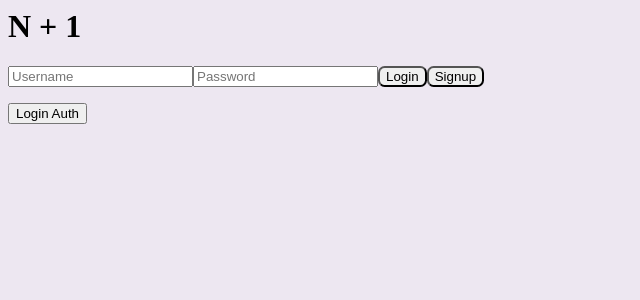
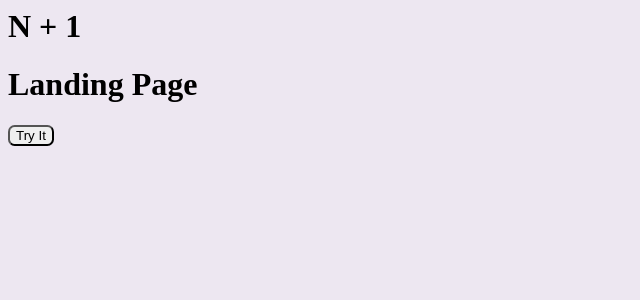
Before and after one commit to couloirr/N-Plus-One, a React app: page / in a window 1280 px wide. Shown: the top 300 px of the page, without its empty margins (0-640 px from the left). Built offline with nearby package versions, Linux system fonts and the light colour scheme.

Commit message:
added landing page and oauth redirect path

```diff
--- a/client/App.js
+++ b/client/App.js
@@ -2,13 +2,15 @@ import React from 'react';
 import { Routes, Route } from 'react-router-dom';
 import MainContainer from './containers/MainContainer';
 import { LoginPage } from './containers/LoginPage';
+import { LandingPage } from './containers/LandingPage';
 import './css/app.css';
 
 export default function App() {
   return (
     <Routes>
+      <Route path="/" element={<LandingPage />} />
       <Route path="/home" element={<MainContainer />} />
-      <Route path="/" element={<LoginPage />} />
+      <Route path="/login" element={<LoginPage />} />
     </Routes>
   );
 }
--- /dev/null
+++ b/client/containers/LandingPage.js
@@ -0,0 +1,17 @@
+import React from 'react';
+import { useNavigate } from 'react-router-dom';
+
+export const LandingPage = () => {
+  const navigate = useNavigate();
+  // const { login } = useAuth();
+  async function handleClick(e) {
+    e.preventDefault();
+    navigate('/login');
+  }
+  return (
+    <div className="landingWrapper">
+      <h1>Landing Page</h1>
+      <button onClick={handleClick}>Try It</button>
+    </div>
+  );
+};
--- a/client/containers/LoginPage.js
+++ b/client/containers/LoginPage.js
@@ -7,14 +7,7 @@ export const LoginPage = () => {
   async function handleSubmit(e) {
     e.preventDefault();
     const data = new FormData(e.currentTarget);
-    const res = await fetch('auth/strava').then(() => navigate('/'));
-    navigate('/');
-    const parse = res.json();
-    console.log(parse);
-    // login({
-    //   email: data.get('email'),
-    //   password: data.get('password'),
-    // });
+    const res = await fetch('auth/strava');
   }
   return (
     <div className="loginWrapper">
--- a/webpack.config.js
+++ b/webpack.config.js
@@ -23,7 +23,7 @@ module.exports = {
       '/api': 'http://localhost:3000',
       '/auth': 'http://localhost:3000',
     },
-    hot: false,
+    hot: true,
   },
   module: {
     rules: [
```
Also changed, not shown: 1 other file (tests, documents, lock files or other folders).
